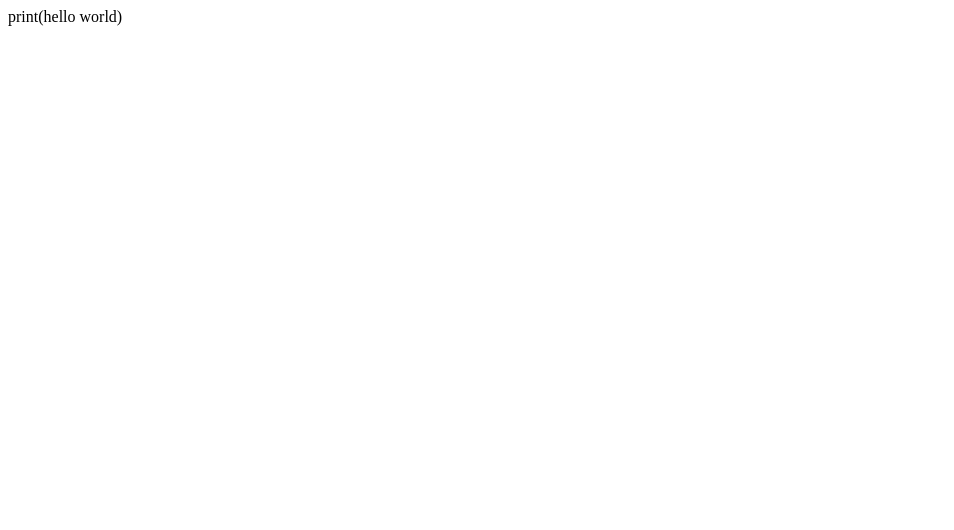
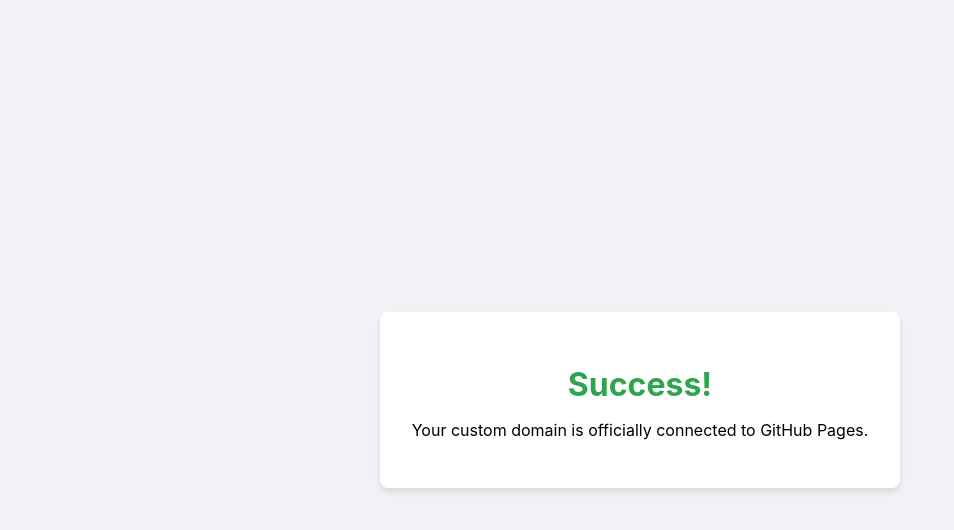
Before and after one commit to harsh70kumar/Repository, a plain HTML site: page Index.html in a window 1280 px wide. Shown: the whole page, without its empty margins (0-954 px from the left). Drawn offline with Linux system fonts and the light colour scheme.

Commit message:
Update Index.html

```diff
--- a/Index.html
+++ b/Index.html
@@ -1 +1,33 @@
-print(hello world)
+<!DOCTYPE html>
+<html lang="en">
+<head>
+    <meta charset="UTF-8">
+    <meta name="viewport" content="width=device-width, initial-scale=1.0">
+    <title>Connection Test</title>
+    <style>
+        body {
+            font-family: -apple-system, BlinkMacSystemFont, 'Segoe UI', Roboto, sans-serif;
+            display: flex;
+            justify-content: center;
+            align-items: center;
+            height: 100vh;
+            margin: 0;
+            background-color: #f0f2f5;
+        }
+        .card {
+            background: white;
+            padding: 2rem;
+            border-radius: 8px;
+            box-shadow: 0 4px 6px rgba(0,0,0,0.1);
+            text-align: center;
+        }
+        h1 { color: #2da44e; margin-bottom: 0.5rem; }
+    </style>
+</head>
+<body>
+    <div class="card">
+        <h1> Success!</h1>
+        <p>Your custom domain is officially connected to GitHub Pages.</p>
+    </div>
+</body>
+</html>
```
